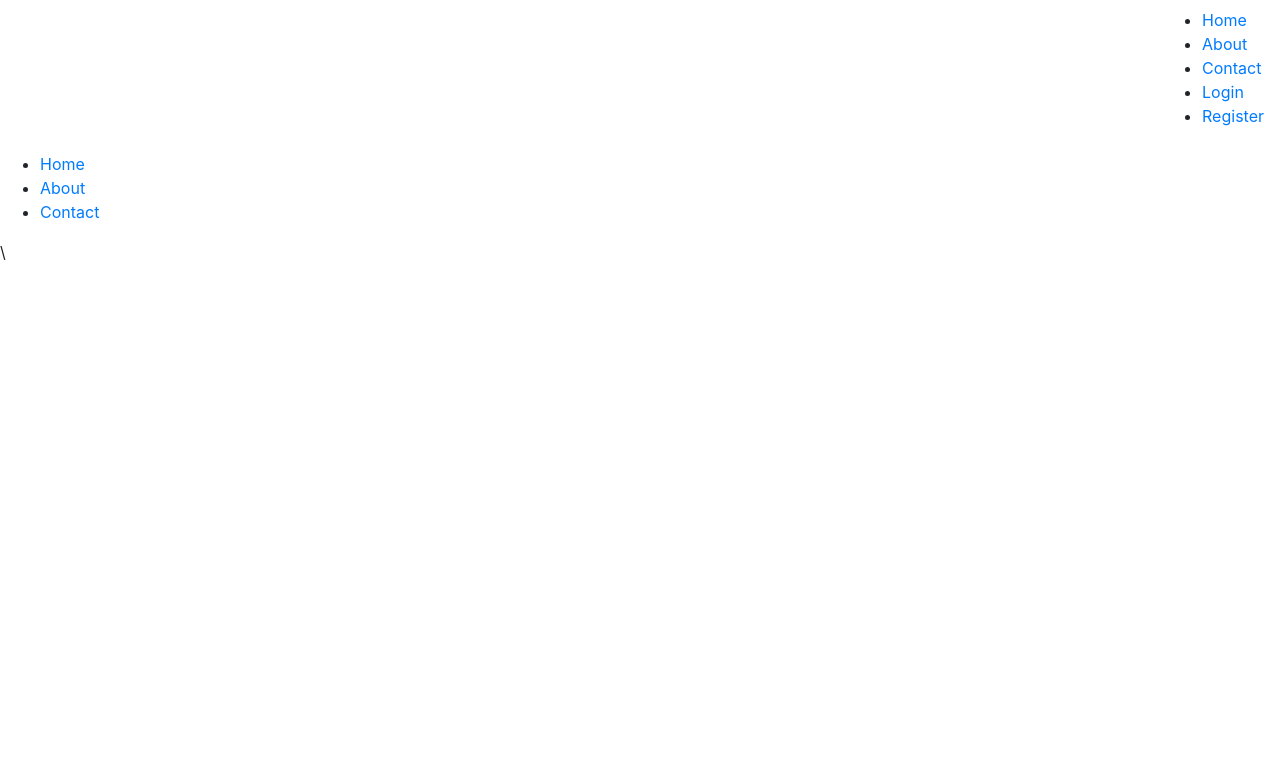
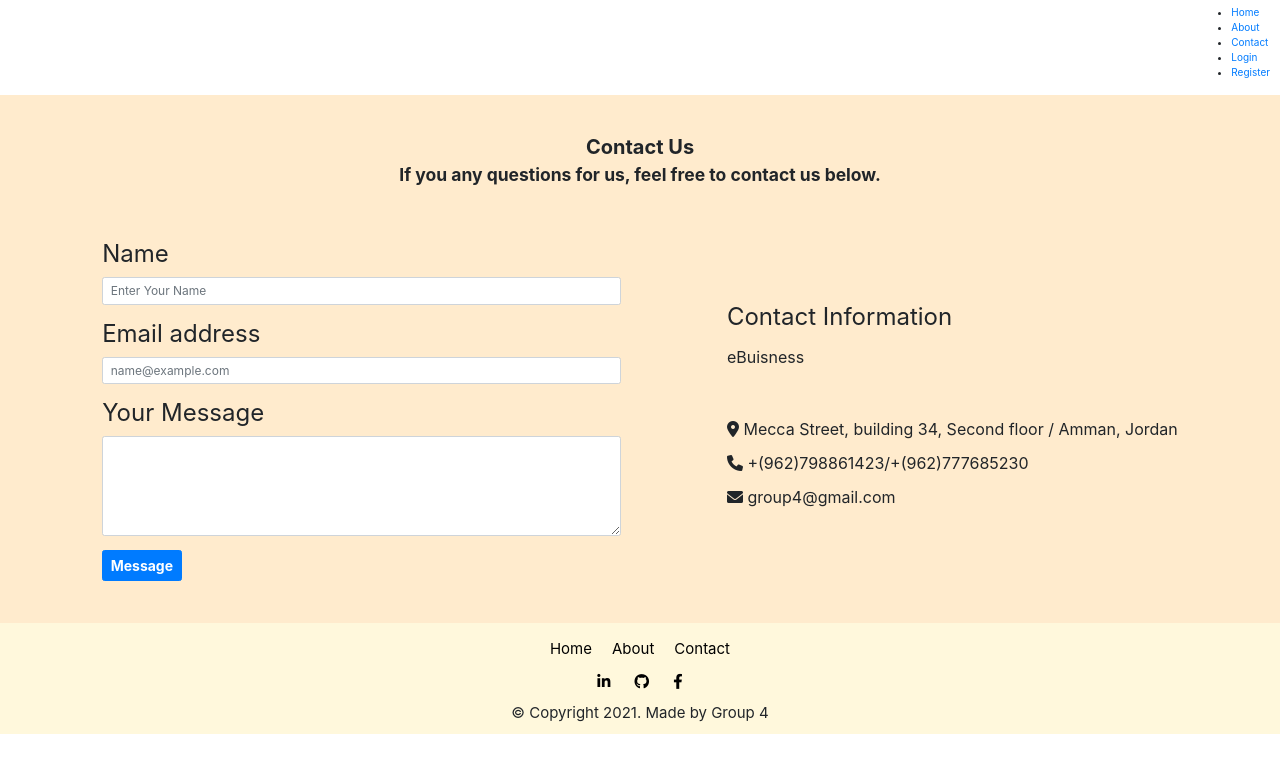
Before and after one commit to AbdallahMarei/projectTwo-Quiz-GroupWork, a plain HTML site: page sourcecode/Abdallah/index.html in a window 1280 px wide. Drawn offline with nearby package versions, Linux system fonts and the light colour scheme.

Commit message:
added footer and contact section

```diff
--- a/sourcecode/Abdallah/index.html
+++ b/sourcecode/Abdallah/index.html
@@ -36,8 +36,35 @@
         <section id="about">
 
         </section>
-        <section id="contact">
+        <section id="contact" class="contactme">
+            <h2><strong>Contact Us</strong></h2>
+            <h3><strong>If you any questions for us, feel free to contact us below.</strong></h3>
+            <div class="contactme-container">
+                <form action="mailto:abdullahmari@gmail.com" enctype="text/plain">
+                    <div class="form-group">
+                        <label for="exampleFormControlInput1">Name</label>
+                        <input type="text" class="form-control" id="exampleFormControlInput1" placeholder="Enter Your Name">
+                      </div>
+                    <div class="form-group">
+                      <label for="exampleFormControlInput1">Email address</label>
+                      <input type="email" class="form-control" id="exampleFormControlInput1" placeholder="name@example.com">
+                    </div>
+                    <div class="form-group">
+                      <label for="exampleFormControlTextarea1">Your Message</label>
+                      <textarea class="form-control" id="exampleFormControlTextarea1" rows="5"></textarea>
+                    </div>
+                    <button type="button" class="btn btn-primary"><strong>Message</strong></button>
+                  </form>
+                <div class="contact-info">
+                  <p>Contact Information</p>
+                  <p>eBuisness</p>
+                  <br>
+                  <p><i class="fas fa-map-marker-alt"></i> Mecca Street, building 34, Second floor / Amman, Jordan</p>
+                  <p><i class="fas fa-phone"></i> +(962)798861423/+(962)777685230</p>
+                  <p><i class="fas fa-envelope"></i> group4@gmail.com</p>
 
+                </div>
+            </div>
         </section>
     </main>
 
@@ -49,12 +76,18 @@
                 <li><a href="#contact">Contact</a></li>
             </ul>
         </div>
+        <div class="icons">
+            <a href="https://www.linkedin.com/in/abdallah-marei/" target="_blank"><i class="fab fa-linkedin-in"></i></a>
+                <a href="https://github.com/AbdallahMarei" target="_blank"><i class="fab fa-github"></i></a>
+                <a href="https://www.facebook.com/abdullah.mari" target="_blank"><i class="fab fa-facebook-f"></i></a>
+        </div>
+        <p>&copy Copyright 2021. Made by Group 4</p>
     </footer>
 
 
 
     <script src="https://code.jquery.com/jquery-3.5.1.slim.min.js" integrity="sha384-DfXdz2htPH0lsSSs5nCTpuj/zy4C+OGpamoFVy38MVBnE+IbbVYUew+OrCXaRkfj" crossorigin="anonymous"></script>
-    <script src="https://cdn.jsdelivr.net/npm/bootstrap@4.6.0/dist/js/bootstrap.bundle.min.js" integrity="sha384-Piv4xVNRyMGpqkS2by6br4gNJ7DXjqk09RmUpJ8jgGtD7zP9yug3goQfGII0yAns" crossorigin="anonymous"></script>\
+    <script src="https://cdn.jsdelivr.net/npm/bootstrap@4.6.0/dist/js/bootstrap.bundle.min.js" integrity="sha384-Piv4xVNRyMGpqkS2by6br4gNJ7DXjqk09RmUpJ8jgGtD7zP9yug3goQfGII0yAns" crossorigin="anonymous"></script>
     <script src="script.js"></script>
   </body>
 </html>
--- a/sourcecode/Abdallah/style.css
+++ b/sourcecode/Abdallah/style.css
@@ -0,0 +1,148 @@
+*{
+    margin: 0;
+    padding: 0;
+    box-sizing: border-box;
+}
+
+html{
+    font-size: 62.5%;
+}
+
+
+
+/* contactme */
+
+.contactme{
+    font-size: 2.5rem;
+    background-color: blanchedalmond;
+    padding: 4rem 0;
+}
+.contactme h2{
+    text-align: center;
+}
+.contactme h3{
+    text-align: center;
+}
+.contactme-container{
+    display: flex;
+    justify-content: space-around;
+    align-items: center;
+    width: 90%;
+    margin: 0 auto;
+    margin-top: 5rem;
+}
+.contactme-container form{
+    width: 45%;
+    margin-right: 3rem;
+
+}
+.contactme-container form label{
+    font-size: 2.4rem;
+}
+.form-control{
+    font-size: 1.2rem;
+}
+.contactme-container form button{
+    font-size: 1.4rem;
+}
+.contact-info p {
+    font-size: 1.6rem;
+    align-self: flex-start;
+}
+.contact-info p:nth-child(1){
+    font-size: 2.4rem;
+}
+.contact-info{
+    display: flex;
+    flex-direction: column;
+    align-items: flex-end;
+
+}
+
+
+
+
+/* footer */
+
+
+footer{
+    display: flex;
+    flex-direction: column;
+    justify-content: center;
+    align-items: center;
+    font-size: 1.5rem;
+    padding-top: 1.5rem;
+    background-color: cornsilk;
+}
+.footer-links ul{
+    list-style: none;
+    display: flex;
+    flex-direction: row;
+}
+.footer-links ul li{
+    transition: 0.5s;
+}
+.footer-links ul li a{
+    text-decoration: none;
+    color: black;
+    padding: 1rem;
+}
+.footer-links ul li a:hover{
+    color: crimson;
+}
+.footer-links ul li:hover{
+    transform: scale(1.2);
+}
+footer .icons a{
+     color: black;
+     text-decoration: none;
+     padding: 1rem;
+
+}
+footer .icons a i{
+    transition: 0.5s;
+    margin-bottom: 1.3rem;
+}
+footer .icons a:hover i{
+    color: red;
+    transform: scale(1.3);
+}
+
+
+@media (max-width: 850px){
+
+    .contactme-container{
+        flex-direction: column;
+        align-items: flex-start;
+        padding: 0 2rem;
+    }
+    .contactme-container form{
+        width: 100%;
+        margin: 0;
+        margin-bottom: 5rem;
+
+    }
+    .contact-info{
+        justify-content: flex-start;
+    }
+    .contact-info p{
+        align-self: left;
+    }
+    .contactme h2{
+        font-size: 1.7rem;
+    }
+    .contactme h3{
+        font-size: 1.5rem;
+        padding: 0 3rem;
+    }
+    .contactme-container form label{
+        font-size: 2rem;
+    }
+    .contact-info p{
+        font-size: 1.5rem;
+    }
+    .contact-info p:nth-child(1){
+        font-size: 2rem;
+    }
+
+}
```
